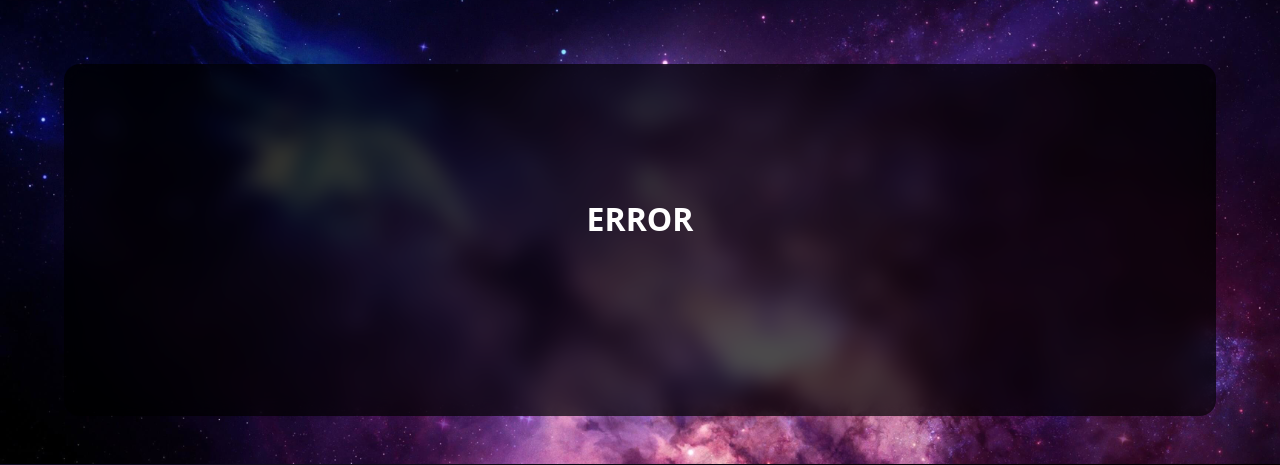
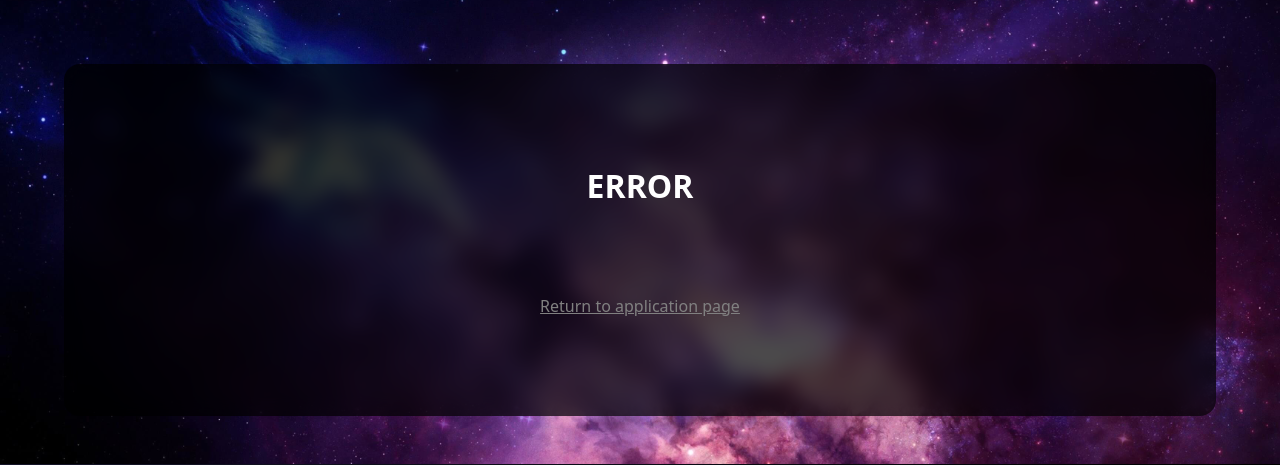
Before and after one commit to Dynamicarian/project2, a PHP site: page /error_page.php in a window 1280 px wide. Shown: the part 141-606 px from the top of the page. Run offline with PHP 8.4, Linux system fonts and the light colour scheme.

Commit message:
Added go back link to error page

```diff
--- a/error_page.php
+++ b/error_page.php
@@ -24,6 +24,8 @@
                     echo '</p>' . $_SESSION['errorMessage'] . '</p>';
                 }
             ?>
+            <br><br>
+            <a class="error-page-link" href="javascript:history.back()">Return to application page</a>
         </div>
     </div>
     <!--End of content. Start of footer-->
--- a/styles/styles.css
+++ b/styles/styles.css
@@ -206,13 +206,15 @@ footer p {
     justify-content: center;
 }
 
-.footer-links a {
+.footer-links a,
+.error-page-link {
     padding-inline: 1rem;
     color: grey;
     transition: color 500ms;
 }
 
-.footer-links a:hover {
+.footer-links a:hover,
+.error-page-link:hover {
     color: white;
 }
 
```
